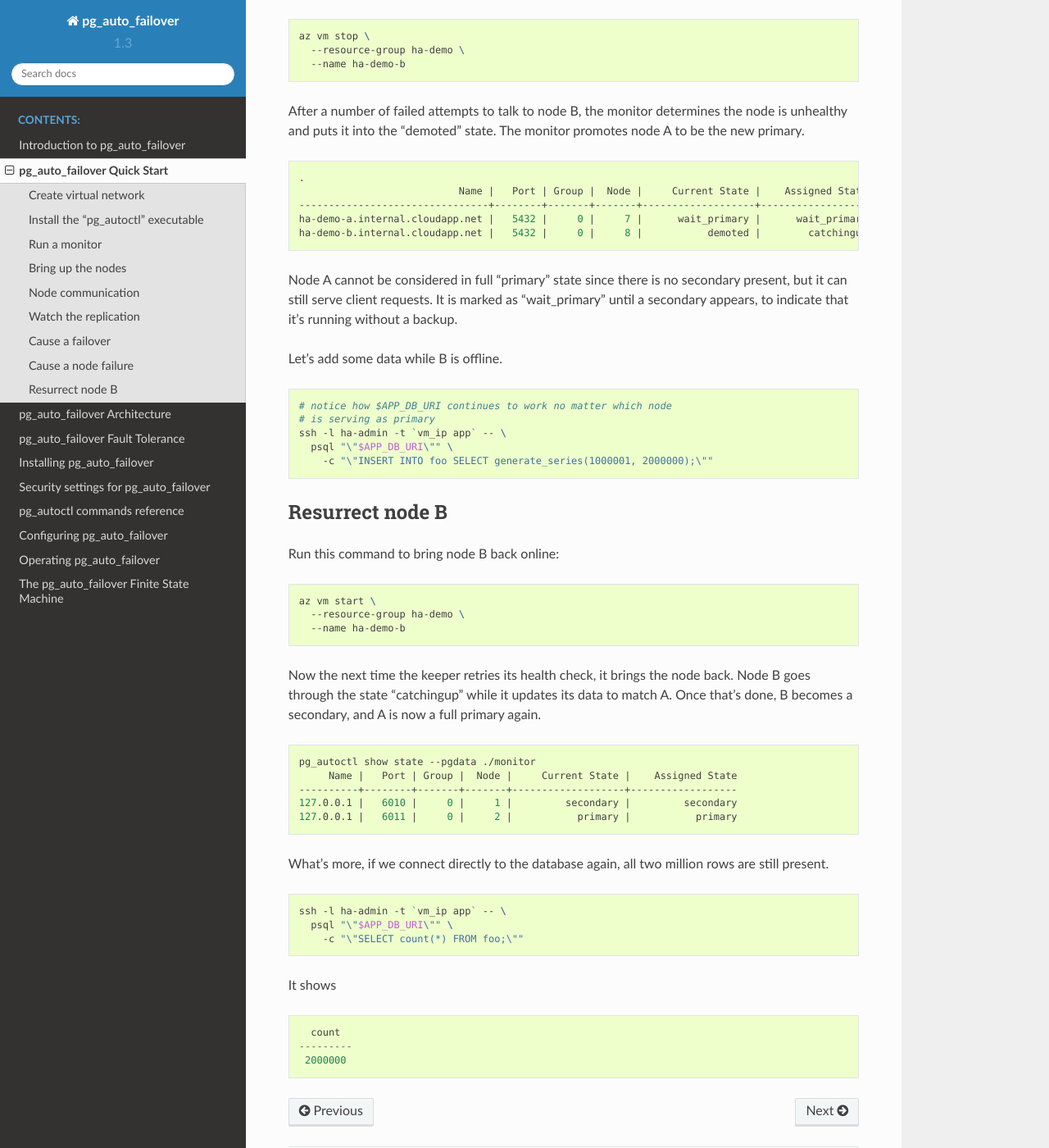
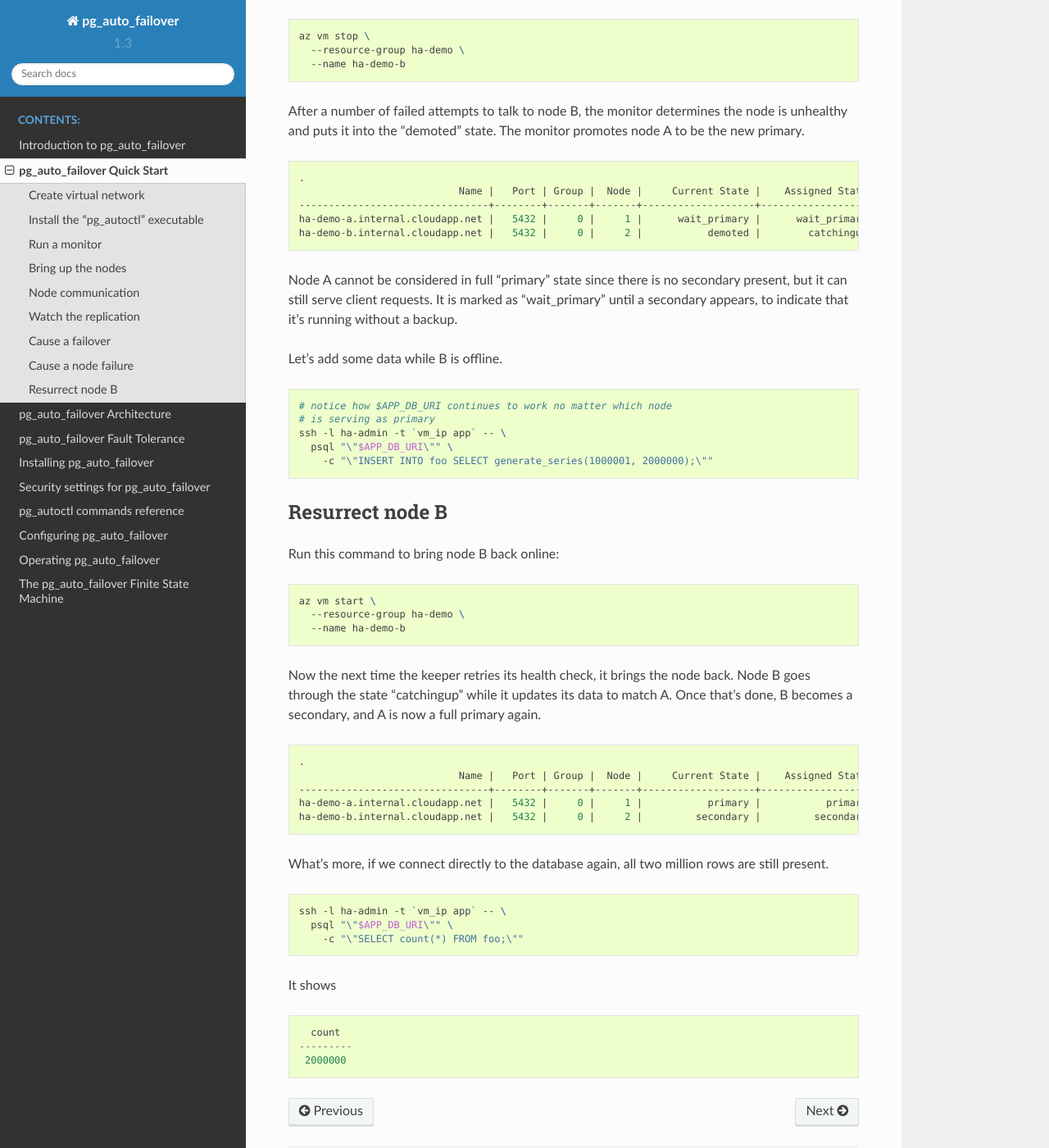
Before and after one commit to hapostgres/pg_auto_failover, a Sphinx documentation site: the page built from docs/quickstart.rst, in a window 1280 px wide and 1400 px high, scrolled down 7324 px. Shown: the whole window at 82% size. Built offline with Sphinx 7.4.7 and the Read the Docs theme 2.0.0, drawn with Linux system fonts in a browser that asks for light colours.

Commit message:
Updated doctored output of pg_autoctl show state

```diff
--- a/docs/quickstart.rst
+++ b/docs/quickstart.rst
@@ -423,8 +423,8 @@ promotes node A to be the new primary.
    .
                               Name |   Port | Group |  Node |     Current State |    Assigned State
    --------------------------------+--------+-------+-------+-------------------+------------------
-   ha-demo-a.internal.cloudapp.net |   5432 |     0 |     7 |      wait_primary |      wait_primary
-   ha-demo-b.internal.cloudapp.net |   5432 |     0 |     8 |           demoted |        catchingup
+   ha-demo-a.internal.cloudapp.net |   5432 |     0 |     1 |      wait_primary |      wait_primary
+   ha-demo-b.internal.cloudapp.net |   5432 |     0 |     2 |           demoted |        catchingup
 
 Node A cannot be considered in full "primary" state since there is no secondary
 present, but it can still serve client requests. It is marked as "wait_primary"
@@ -457,12 +457,11 @@ A. Once that's done, B becomes a secondary, and A is now a full primary again.
 
 .. code-block:: bash
 
-   pg_autoctl show state --pgdata ./monitor
-        Name |   Port | Group |  Node |     Current State |    Assigned State
-   ----------+--------+-------+-------+-------------------+------------------
-   127.0.0.1 |   6010 |     0 |     1 |         secondary |         secondary
-   127.0.0.1 |   6011 |     0 |     2 |           primary |           primary
-
+   .
+                              Name |   Port | Group |  Node |     Current State |    Assigned State
+   --------------------------------+--------+-------+-------+-------------------+------------------
+   ha-demo-a.internal.cloudapp.net |   5432 |     0 |     1 |           primary |           primary
+   ha-demo-b.internal.cloudapp.net |   5432 |     0 |     2 |         secondary |         secondary
 
 What's more, if we connect directly to the database again, all two million rows
 are still present.
```
